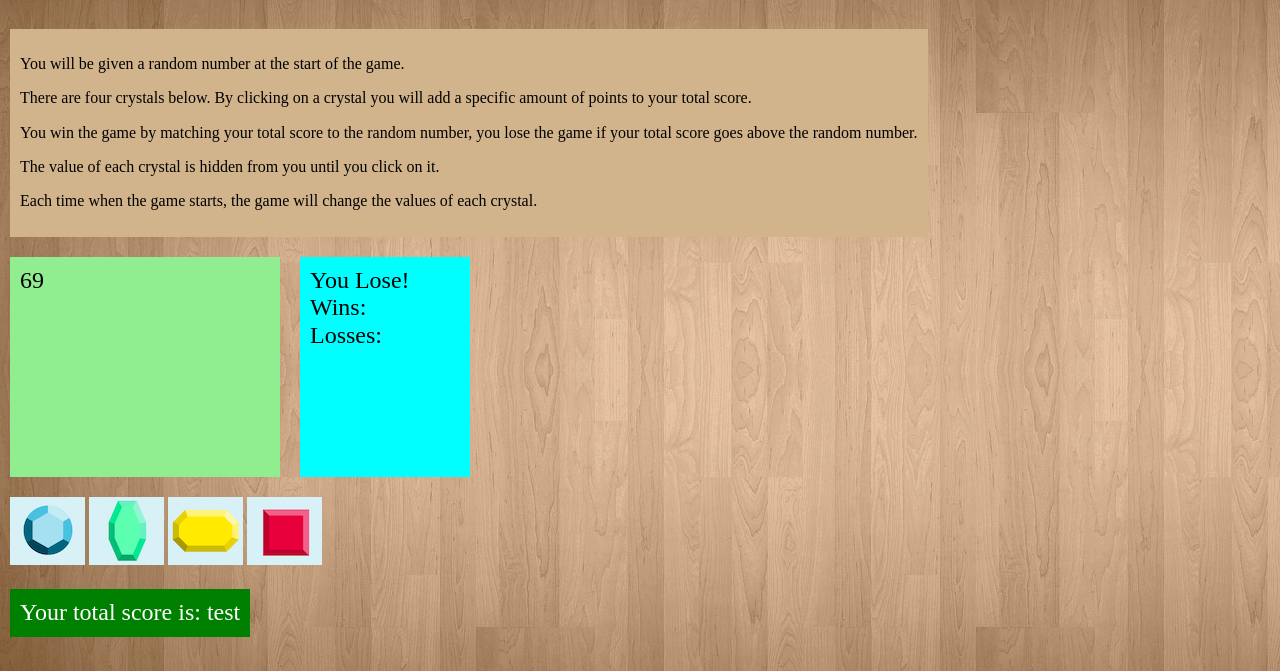
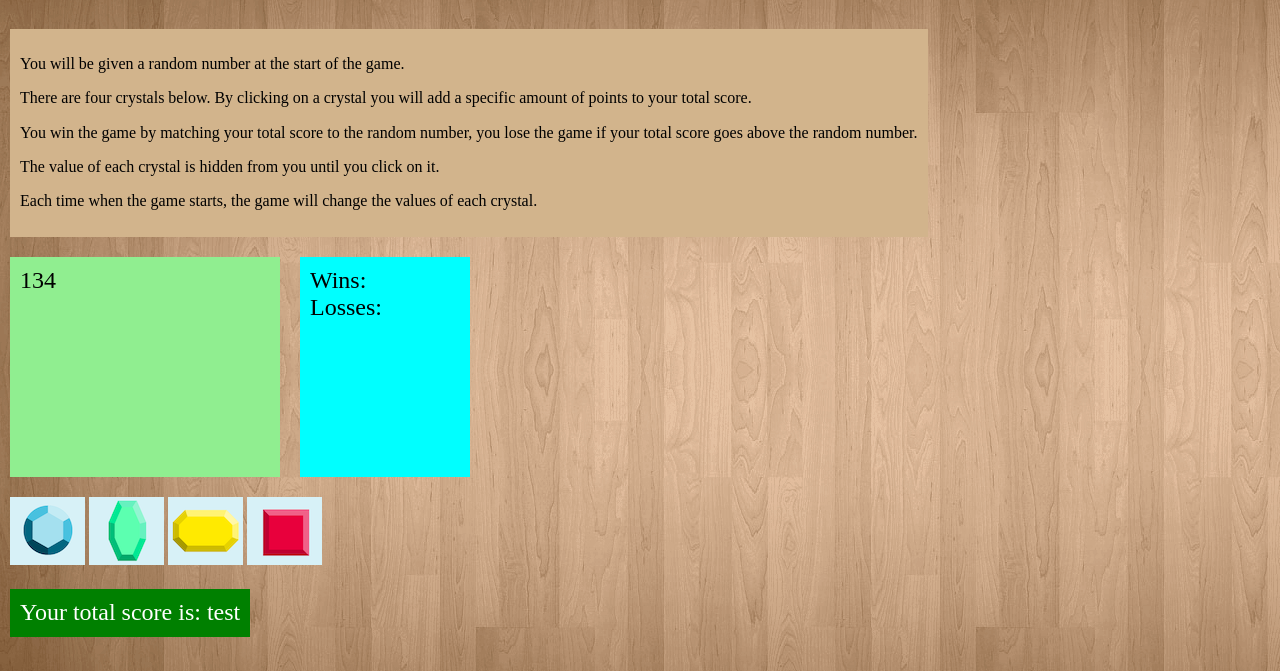
Before and after one commit to lmasullo/unit-4-game, a plain HTML site: page index.html in a window 1280 px wide. Shown: the part 129-800 px from the top of the page. Drawn offline with nearby package versions, Linux system fonts and the light colour scheme.

Commit message:
Random numbers working

```diff
--- a/assets/js/game.js
+++ b/assets/js/game.js
@@ -2,11 +2,60 @@
 $(document).ready(() => {
   // Make sure we are connected
   console.log('Connected!');
-  const randNum = Math.floor(Math.random() * 120 + 19);
-  const randNumBlue = Math.floor(Math.random() * 12 + 1);
-  const randNumGreen = Math.floor(Math.random() * 12 + 1);
-  const randNumYellow = Math.floor(Math.random() * 12 + 1);
-  const randNumRed = Math.floor(Math.random() * 12 + 1);
 
-  $('#random').text(randNum);
+  // Get the random numbers
+  function rand() {
+    // Get the random numbers, add them to an object and return
+    const objRand = {
+      randNum: Math.floor(Math.random() * 120 + 19),
+      randNumBlue: Math.floor(Math.random() * 12 + 1),
+      randNumGreen: Math.floor(Math.random() * 12 + 1),
+      randNumYellow: Math.floor(Math.random() * 12 + 1),
+      randNumRed: Math.floor(Math.random() * 12 + 1),
+    };
+    // console.log(objRand);
+    return objRand;
+  }
+
+  function incScore(value) {
+    totScore += value;
+    console.log(totScore);
+
+    return totScore;
+  }
+
+  // Set the initial score
+  let totScore = 0;
+
+  // Get the initial random numbers
+  const randRet = rand();
+
+  console.log(randRet);
+
+  // Put the game's random number in the div
+  $('#random').text(randRet.randNum);
+
+  // Click the blue crystal
+  $('#blue').click(() => {
+    console.log(`Blue's value is: ${randRet.randNumBlue}`);
+    incScore(randRet.randNumBlue);
+  });
+
+  // Click the gree crystal
+  $('#green').click(() => {
+    console.log(`Green's value is: ${randRet.randNumGreen}`);
+    incScore(randRet.randNumGreen);
+  });
+
+  // Click the yellow crystal
+  $('#yellow').click(() => {
+    console.log(`Yellow's value is: ${randRet.randNumYellow}`);
+    incScore(randRet.randNumYellow);
+  });
+
+  // Click the red crystal
+  $('#red').click(() => {
+    console.log(`Red's value is: ${randRet.randNumRed}`);
+    incScore(randRet.randNumRed);
+  });
 });
--- a/index.html
+++ b/index.html
@@ -1,22 +1,22 @@
 <!DOCTYPE html>
 <html lang="en">
-
   <head>
-  <meta charset="UTF-8">
-  <meta name="viewport" content="width=device-width, initial-scale=1.0">
-  <meta http-equiv="X-UA-Compatible" content="ie=edge">
+    <meta charset="UTF-8" />
+    <meta name="viewport" content="width=device-width, initial-scale=1.0" />
+    <meta http-equiv="X-UA-Compatible" content="ie=edge" />
 
     <!-- Normalize css instead of reset -->
     <link rel="stylesheet" href="assets/css/normalize.css" />
-
 
     <!-- Custom CSS -->
     <link rel="stylesheet" href="assets/css/styles.css" />
 
     <!-- jQuery -->
-  <script src="https://code.jquery.com/jquery-3.4.1.min.js"
-    integrity="sha256-CSXorXvZcTkaix6Yvo6HppcZGetbYMGWSFlBw8HfCJo=" crossorigin="anonymous"></script>
-
+    <script
+      src="https://code.jquery.com/jquery-3.4.1.min.js"
+      integrity="sha256-CSXorXvZcTkaix6Yvo6HppcZGetbYMGWSFlBw8HfCJo="
+      crossorigin="anonymous"
+    ></script>
 
     <title>Document</title>
   </head>
@@ -31,52 +31,46 @@
         You will be given a random number at the start of the game.
       </p>
       <p>
-      There are four crystals below. By clicking on a crystal you will add a specific amount of points to your total
-      score.
+        There are four crystals below. By clicking on a crystal you will add a
+        specific amount of points to your total score.
       </p>
       <p>
-      You win the game by matching your total score to the random number, you lose the game if your total score goes
-      above the random number.
+        You win the game by matching your total score to the random number, you
+        lose the game if your total score goes above the random number.
       </p>
       <p>
         The value of each crystal is hidden from you until you click on it.
       </p>
       <p>
-      Each time when the game starts, the game will change the values of each crystal.
+        Each time when the game starts, the game will change the values of each
+        crystal.
       </p>
     </div>
 
     <div class="clearfix"></div>
     <div id="randwin">
-
       <div id="random">
         Randon Number
       </div>
 
       <div id="win_lose">
-      <div id="message">You Lose!</div>
-      <div id="wins">Wins:</div>
-      <div id="losses">Losses:</div>
+        <div id="message"></div>
+        <div>Wins: <span id="wins"></span></div>
+        <div>Losses: <span id="losses"></span></div>
       </div>
     </div>
 
     <div class="clearfix"></div>
 
     <div id="images">
-    <img src="assets/images/crystals-blue.png" alt="">
-    <img src="assets/images/crystals-green.png" alt="">
-    <img src="assets/images/crystals-yellow.png" alt="">
-    <img src="assets/images/crystals-red.png" alt="">
+      <img id="blue" src="assets/images/crystals-blue.png" alt="" />
+      <img id="green" src="assets/images/crystals-green.png" alt="" />
+      <img id="yellow" src="assets/images/crystals-yellow.png" alt="" />
+      <img id="red" src="assets/images/crystals-red.png" alt="" />
     </div>
 
-  <div id="score">
-    Your total score is: <span>test</span>
-  </div>
-
-
+    <div id="score">Your total score is: <span>test</span></div>
 
     <script src="assets/js/game.js"></script>
-
   </body>
-
 </html>
```
Lines whose indentation alone changed are shown as unchanged.
